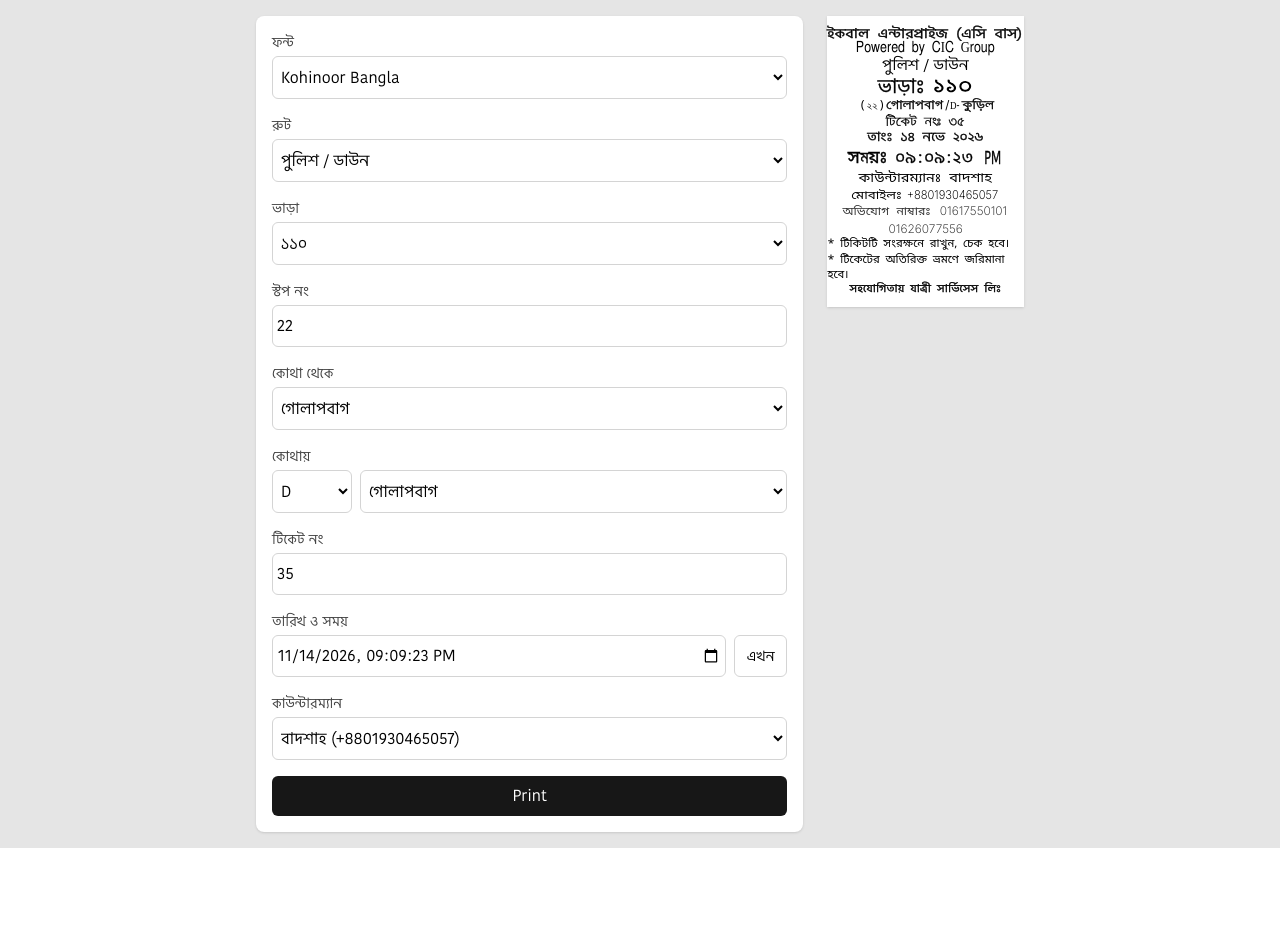
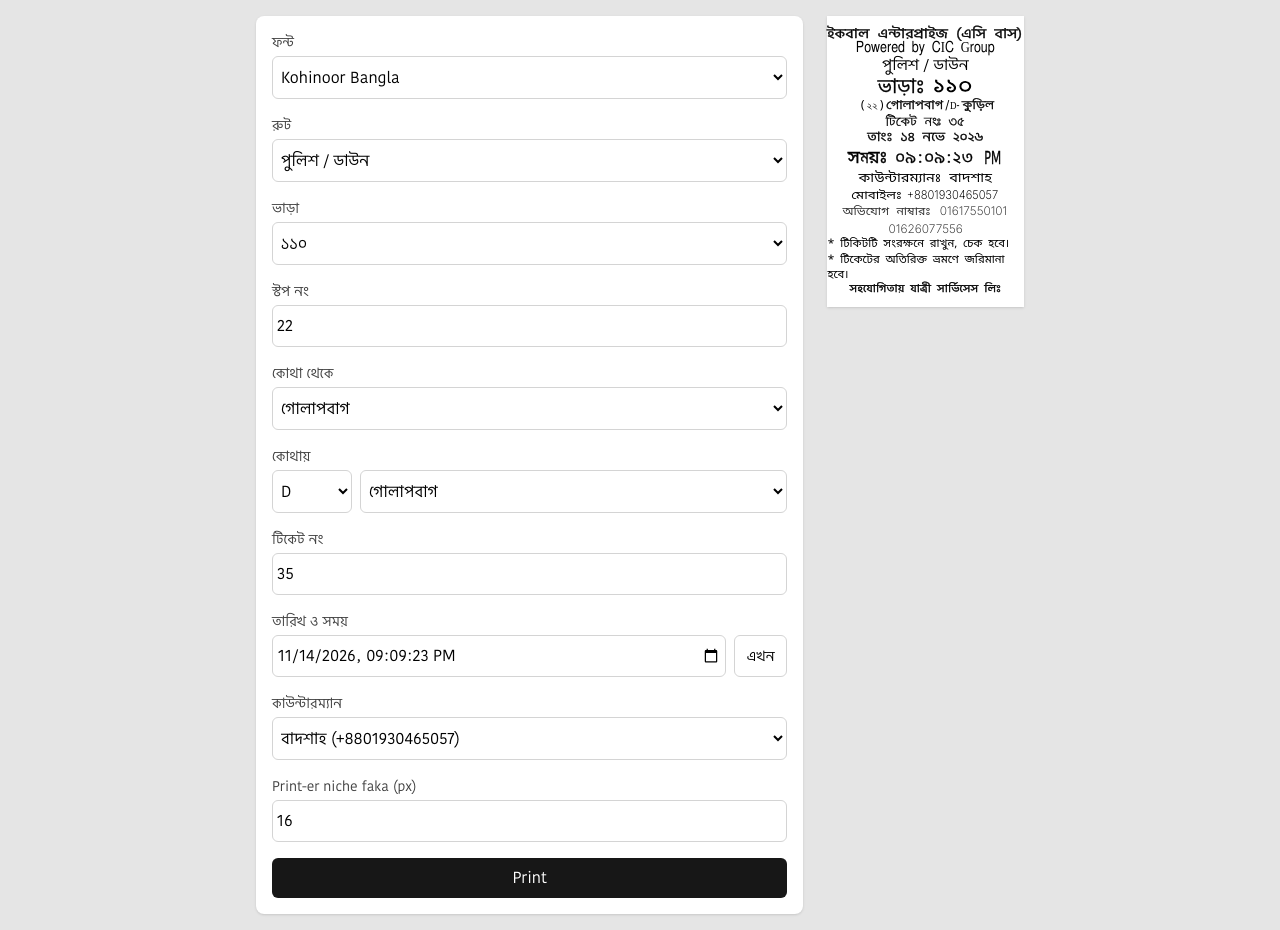
Before and after one commit to m-n-sakib-dev/print-ticket, a React (Vite) app: page / in a window 1280 px wide. Before the commit the page ends 848 px from the top, so only its background shows below. Built offline with nearby package versions, Linux system fonts and the light colour scheme; a web font is replaced by a local one.

Commit message:
Add bottom margin configuration to form and update PrintPage layout

```diff
--- a/src/App.jsx
+++ b/src/App.jsx
@@ -55,6 +55,7 @@ export default function App() {
         to: stops[1] ?? stops[0],
         ticketNo: 1,
         counterman: 0,
+        bottomMargin: 16,
         dateTime: withSec(loadTime() || toInputValue(new Date())),
       },
       stops[0],
@@ -192,6 +193,16 @@ export default function App() {
             </select>
           </Field>
 
+          <Field label="Print-er niche faka (px)">
+            <input
+              className={inputClass}
+              type="number"
+              min="0"
+              value={form.bottomMargin}
+              onChange={set('bottomMargin')}
+            />
+          </Field>
+
           <button
             type="button"
             onClick={openPrintPage}
--- a/src/PrintPage.jsx
+++ b/src/PrintPage.jsx
@@ -5,8 +5,6 @@ import Ticket from './Ticket'
 // Print paper-er chaura. Uchchota content onujayi auto (Chrome-e @page-e "auto" height nei)
 const PRINT_WIDTH_MM = 50
 const PX_PER_MM = 96 / 25.4
-// Ticket-er niche extra faka jayga
-const BOTTOM_MARGIN_PX = 16
 
 // /?print=1&... : shudhu ticket. Screen-e zoom hoye bam theke daan porjonto bhore, print-e 1 page.
 export default function PrintPage() {
@@ -31,19 +29,19 @@ export default function PrintPage() {
     let cancelled = false
     document.fonts.ready.then(() => {
       if (cancelled) return
-      const mm = (probe.current.getBoundingClientRect().height + BOTTOM_MARGIN_PX) / PX_PER_MM
+      const mm = (probe.current.getBoundingClientRect().height + form.bottomMargin) / PX_PER_MM
       setPageHeight(Math.ceil(mm * 10) / 10 + 0.5)
     })
     return () => {
       cancelled = true
     }
-  }, [])
+  }, [form.bottomMargin])
 
   return (
     <main className="bg-white">
       {pageHeight && <style>{`@page { size: ${PRINT_WIDTH_MM}mm ${pageHeight}mm; margin: 0 }`}</style>}
 
-      <div ref={box} className="pb-[4px] [zoom:var(--zoom)] print:[zoom:1]" style={{ '--zoom': zoom }}>
+      <div ref={box} className="[zoom:var(--zoom)] print:[zoom:1]" style={{ '--zoom': zoom, paddingBottom: `${form.bottomMargin}px` }}>
         <Ticket form={form} />
       </div>
 
--- a/src/formParams.js
+++ b/src/formParams.js
@@ -16,5 +16,6 @@ export const fromParams = (params) => ({
   to: pick(params.get('to'), stops),
   ticketNo: params.get('ticketNo') || 1,
   counterman: Math.min(Math.max(Number(params.get('counterman')) || 0, 0), countermen.length - 1),
+  bottomMargin: Math.max(Number(params.get('bottomMargin') ?? 16) || 0, 0),
   dateTime: params.get('dateTime') || toInputValue(new Date()),
 })
```
